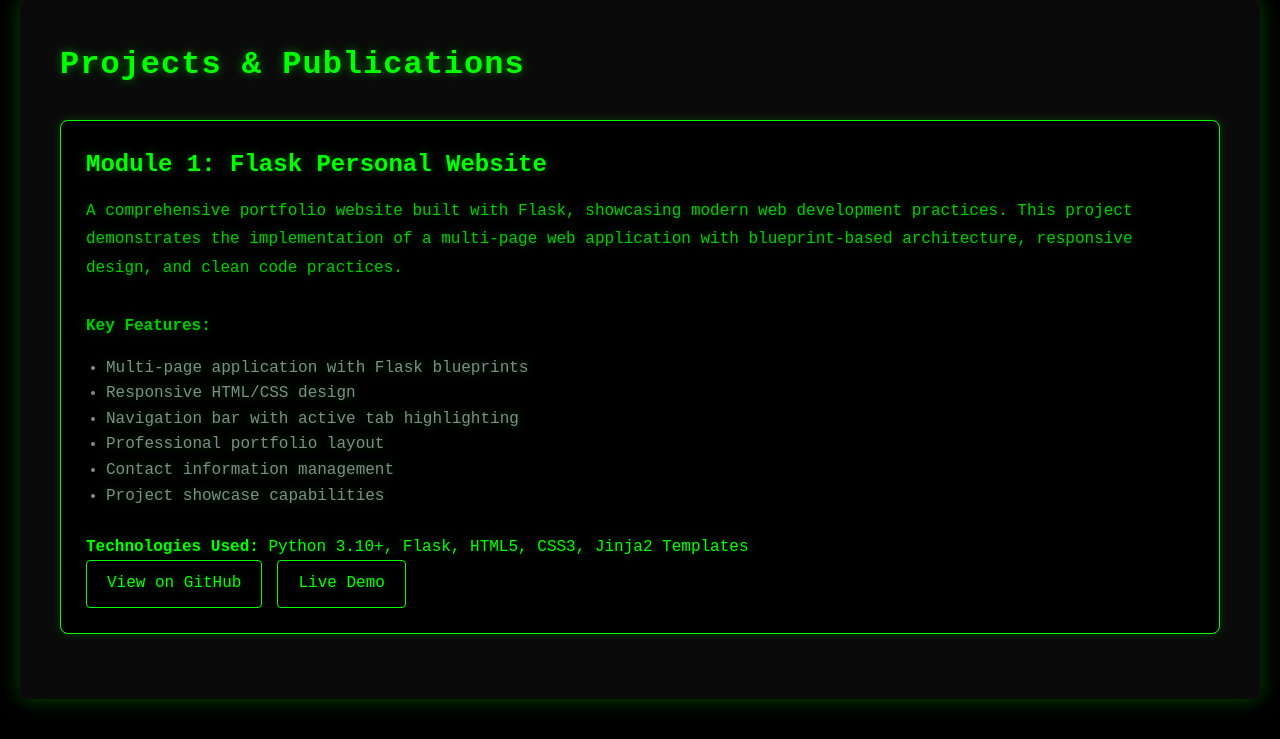
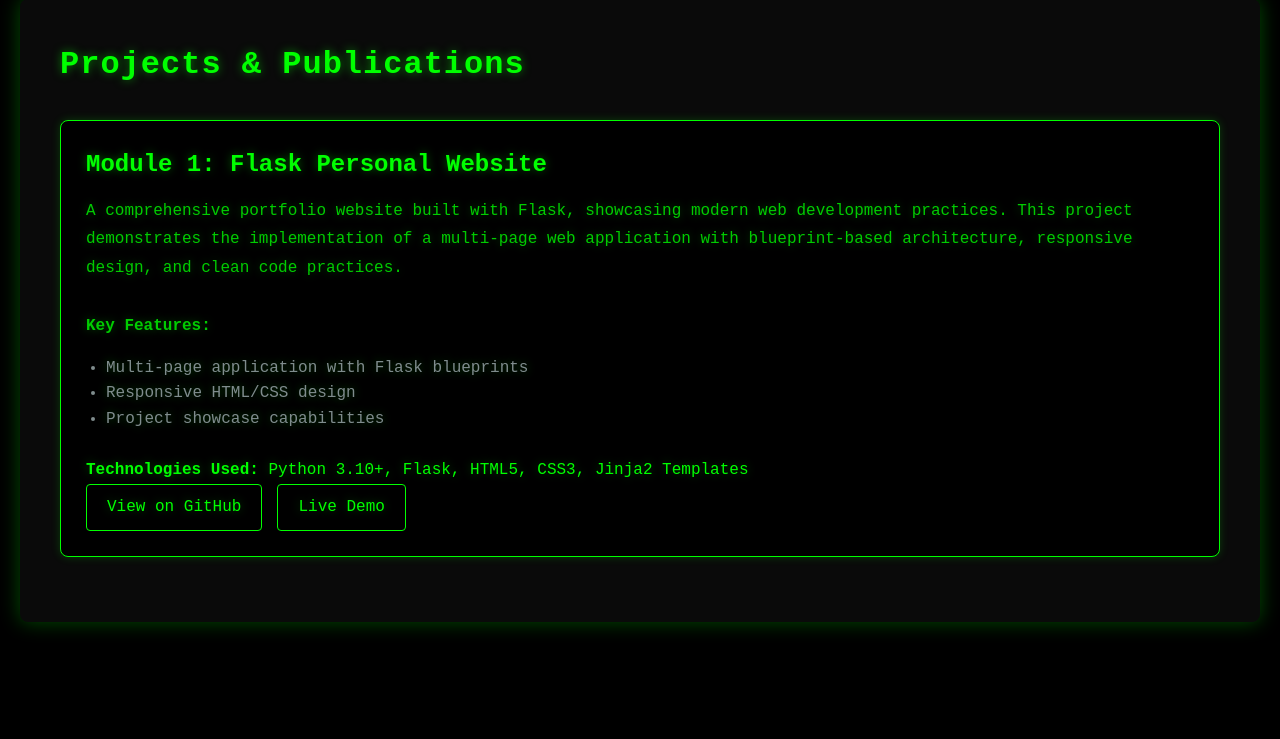
Before and after one commit to CraymateF/jhu_software_concepts, a Flask app: page /projects/ in a window 1280 px wide. Shown: the part 103-842 px from the top of the page. After the commit the page ends 734 px from the top, so only its background shows below. Run offline with Flask 3, Linux system fonts and the light colour scheme.

Commit message:
Fixing project description

```diff
--- a/module_1/app/templates/projects.html
+++ b/module_1/app/templates/projects.html
@@ -18,9 +18,6 @@
             <ul style="margin-left: 20px; margin-top: 10px; color: #7f8c8d;">
                 <li>Multi-page application with Flask blueprints</li>
                 <li>Responsive HTML/CSS design</li>
-                <li>Navigation bar with active tab highlighting</li>
-                <li>Professional portfolio layout</li>
-                <li>Contact information management</li>
                 <li>Project showcase capabilities</li>
             </ul>
             <br>
```
